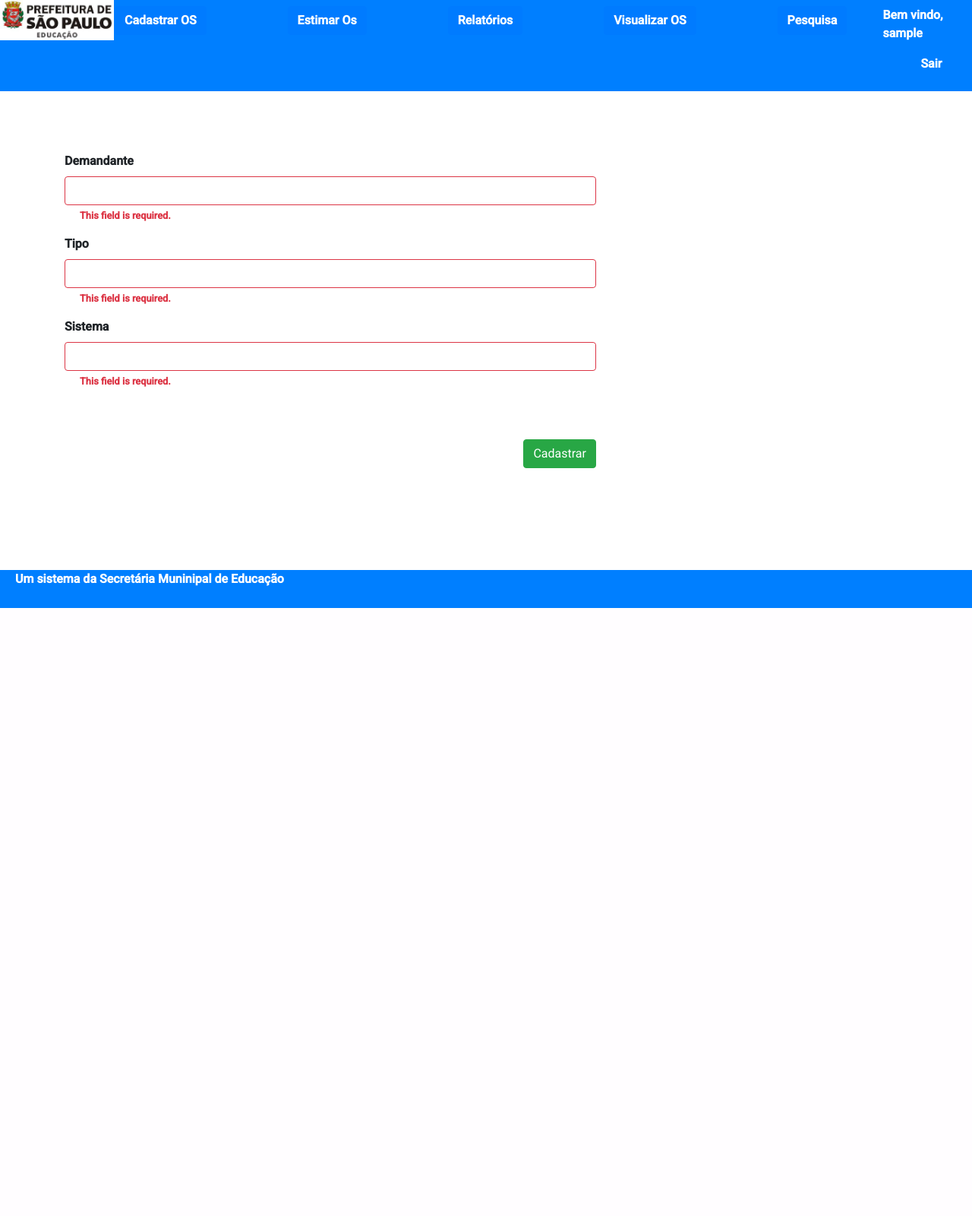
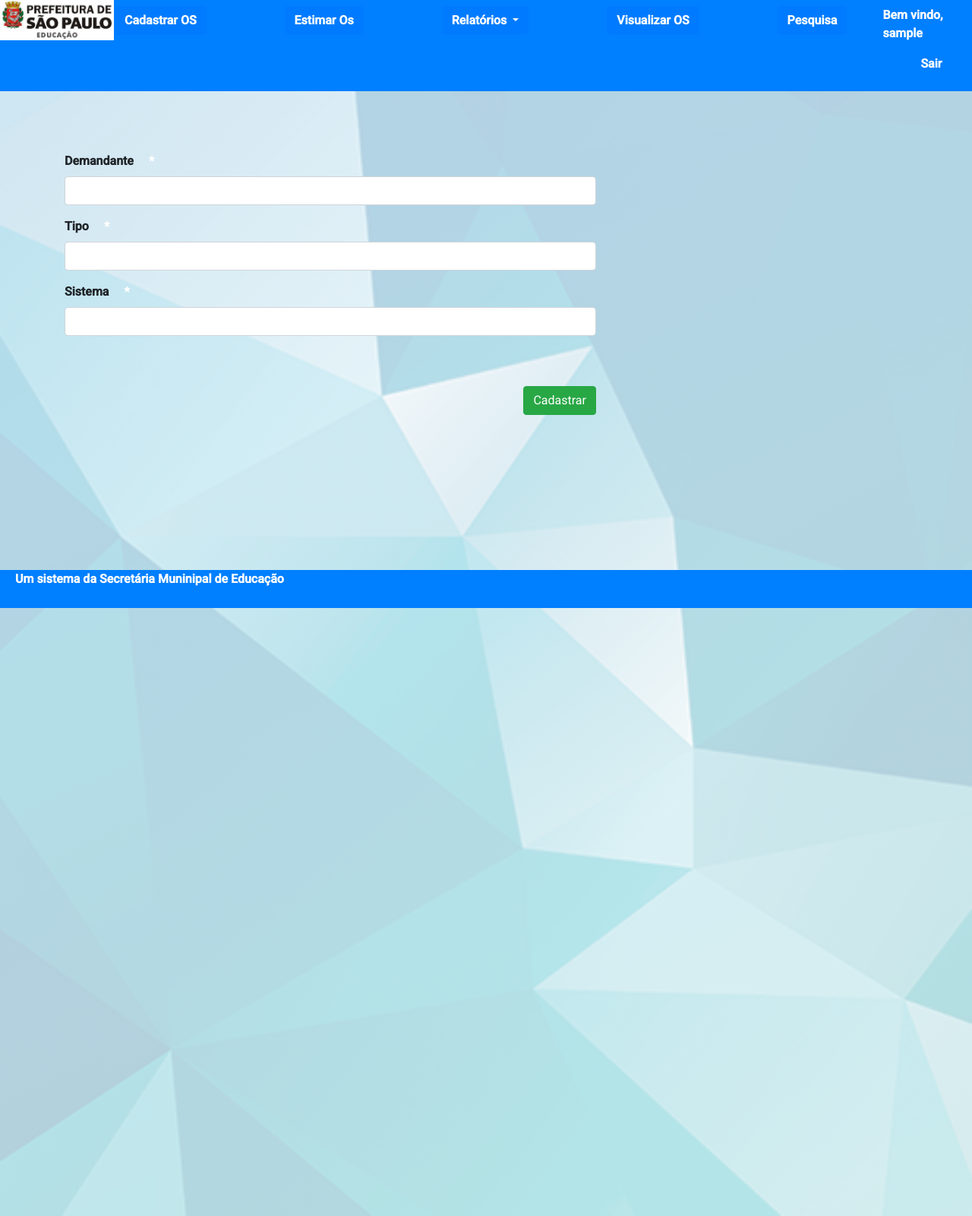
Before and after one commit to prefeiturasp/SME-Controle-de-OS, a Django app: page /menu/cadastro/ in a window 1280 px wide. Shown: the whole page at 76% size. Before the commit the page ends 800 px from the top, so only its background shows below. Run offline with Django 3.2, Linux system fonts and the light colour scheme; the visitor is signed in with stand-in values (Sample User, id 1); parts of the project's set-up code (start-up, migrations or seed data) failed here and were passed over; some libraries are stand-ins or nearby versions.

Commit message:
Change in css

```diff
--- a/django/sme/os_management/static/css/base.css
+++ b/django/sme/os_management/static/css/base.css
@@ -1,7 +1,15 @@
 body{
     margin-top: 0;
     font-family: "Roboto", "Helvetica", "Arial", sans-serif;
+    background: linear-gradient(to bottom, rgba(255,255,255,0.7) 0%,rgba(255,255,255,0.7) 100%), url("/static/img/fundo-site.png");
+    background-repeat: no-repeat;
+    background-size: cover;
+    width : 100%;
+    max-height: 400%;
+    height: 200%;
 }
+
+
 .margem{
     margin-bottom: 100px;
 }
@@ -63,6 +71,9 @@ span{
     margin-left: 50px;
 }
 
+.dropdown{
+    font-weight: bold;
+}
 
 @media(max-width:580px) {
     .navbar{
--- a/django/sme/os_management/templates/os_management/base.html
+++ b/django/sme/os_management/templates/os_management/base.html
@@ -23,7 +23,16 @@
                 <nav class="navbar">
                     <a class="btn btn-primary" href="{% url 'cadastro' %}">Cadastrar OS</a>
                     <a class="btn btn-primary" href="{% url 'estimarOS' %}">Estimar Os</a>
-                    <a class="btn btn-primary" href="{% url 'relatorios' %}">Relatórios</a>
+                    <div class="dropdown">
+                        <a href= "#" class="btn btn-primary dropdown-toggle" data-toggle="dropdown">
+                          Relatórios
+                        </a>
+                        <ul class="dropdown-menu">
+                            <li>
+                                <a href= "" class="dropdown-item">Administrativo</a>
+                            </li>
+                        </ul>
+                    </div>
                     <a class="btn btn-primary" href="{% url 'visualizarOS' %}">Visualizar OS</a>
                     <a class="btn btn-primary" href="">Pesquisa</a>
                 </nav>
--- a/django/sme/os_management/views.py
+++ b/django/sme/os_management/views.py
@@ -4,8 +4,9 @@ from .forms import (MeuLoginForm, CadastroOSForm, EstimarOSForm)
 from django.contrib.auth import authenticate, login
 from django.contrib.auth.forms import UserCreationForm
 from django.contrib.auth.decorators import login_required
+from django.contrib.auth.models import Permission
 
-@login_required
+@login_required (login_url='/accounts/login/')
 def meulogin(request):
     template_name = 'accounts/meuLogin.html'
     if request.method == 'POST':
@@ -24,20 +25,23 @@ def meulogin(request):
 
 @login_required
 def menu(request):
-    return render(request, 'os_management/menu.html', {})
+    if not request.user.is_authenticated:
+       return redirect('%s?next=%s' % (settings.LOGIN_URL, request.path))
+    else:
+        return render(request, 'os_management/menu.html', {})
 
 @login_required
 def cadastro(request):
-    form = CadastroOSForm(request.POST)
-    if form.is_valid():
-        form.save()
+    form = CadastroOSForm
+    #if form.is_valid():
+     #   form.save()
     return render(request, 'os_management/cadastro.html', {'form': form})
 
 @login_required
 def estimarOS(request):
-    form = EstimarOSForm(request.POST)
-    if form.is_valid():
-        form.save()
+    form = EstimarOSForm
+    #if form.is_valid():
+     #   form.save()
     return render(request, 'os_management/estimarOS.html', {'form': form})
 
 @login_required
```
Also changed, not shown: django/sme/os_management/static/img/fundo-site.png (added).
